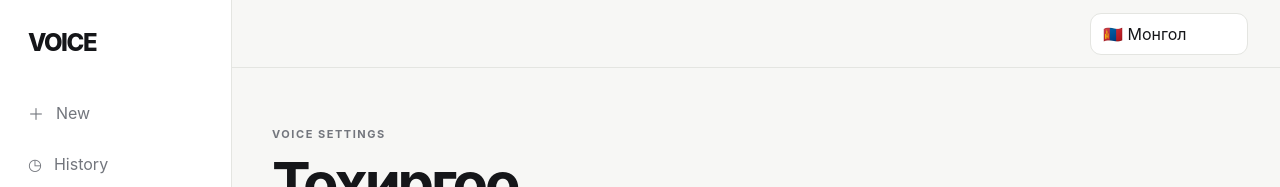
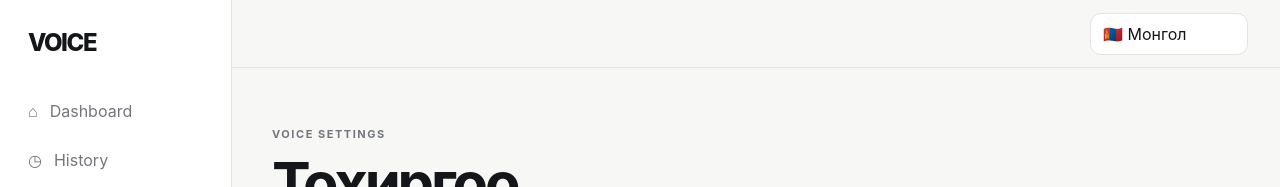
Before and after one commit to AriukagiinTuvshoo/voice, a Next.js app: page /settings in a window 1280 px wide. Shown: the top 187 px of the page. Built offline with nearby package versions, Linux system fonts and the light colour scheme.

Commit message:
feat: align navigation with dashboard session UX

```diff
--- a/components/AppShell.tsx
+++ b/components/AppShell.tsx
@@ -7,7 +7,7 @@ import type {Language,Settings,Shortcut} from "@/lib/types";
 import {VoiceWorkspace} from "@/components/recording/VoiceWorkspace";
 
 import {SettingsProvider,useSettings} from "@/lib/settings-context";
-const nav=[["/dashboard","＋","New"],["/history","◷","History"],["/settings","⚙","Settings"]];
+const nav=[["/dashboard","⌂","Dashboard"],["/history","◷","History"],["/settings","⚙","Settings"]];
 export function AppShell({children}:{children:ReactNode}){
  return <SettingsProvider><Shell>{children}</Shell></SettingsProvider>
 }
```
